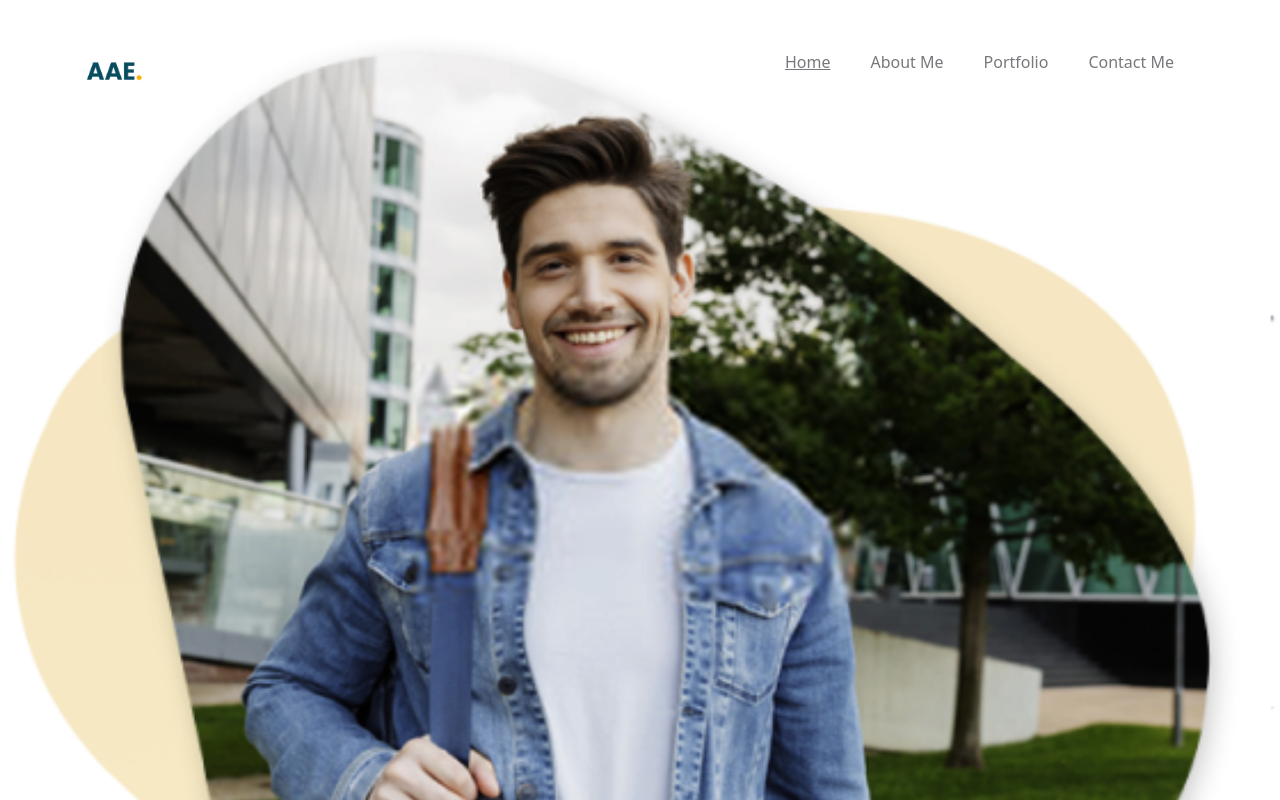
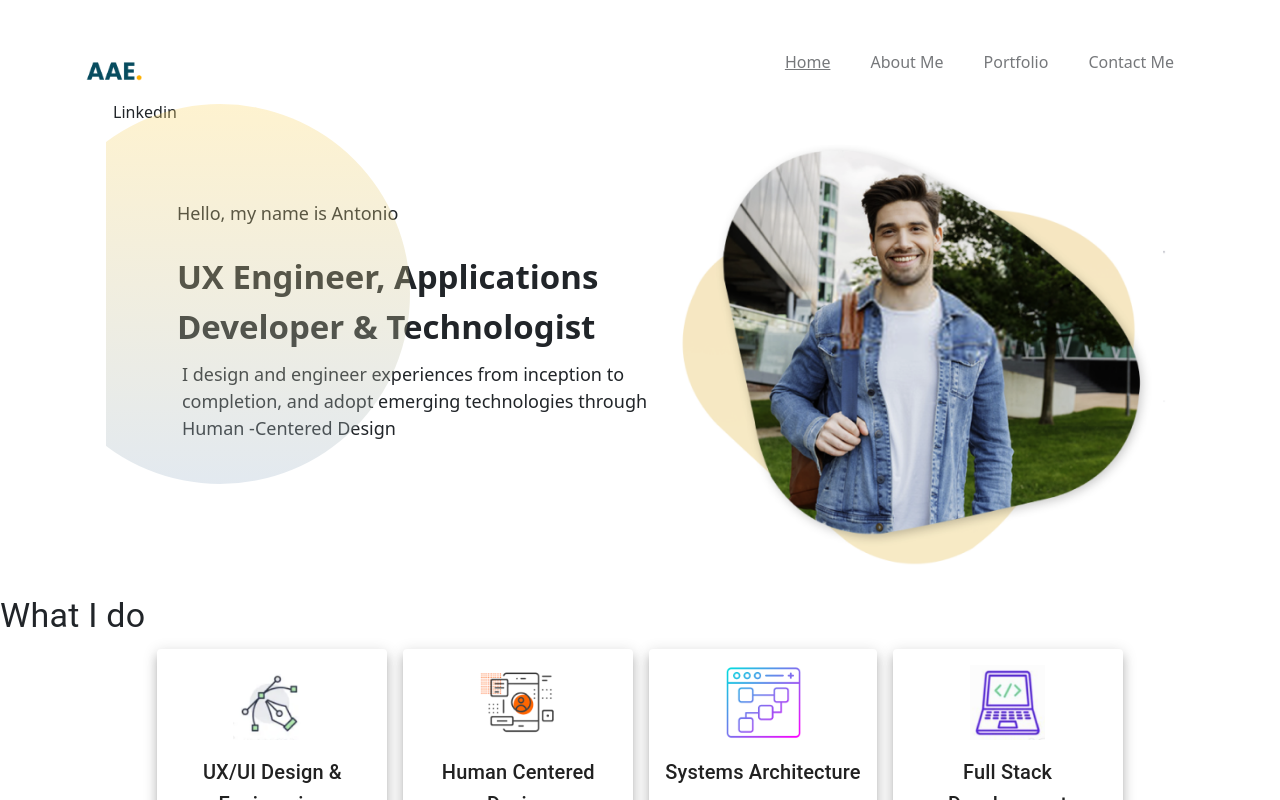
Before and after one commit to aeggermont/aae-portfolio-2023, a React (Create React App) app: page / in a window 1280 px wide. Shown: the top 800 px of the page. Built offline with nearby package versions, Linux system fonts and the light colour scheme.

Commit message:
improved styles

```diff
--- a/src/Components/landing_page/landing_page.scss
+++ b/src/Components/landing_page/landing_page.scss
@@ -1,12 +1,13 @@
 @import "../../scss/variables.scss";
 
+// Mobile devices
 @media #{$xs}{
 	.main-baner-area {
 		display: flex;
 		align-content: space-evenly;
 		text-align: center;
 		position: relative;
-		flex-direction: column;
+		flex-direction: row;
 		margin-top: 90px;
 
 		.aae-banner {
@@ -77,6 +78,7 @@
 	}
 }
 
+// High Resolution Tablets
 @media #{$lg}{
 	.main-baner-area {
 		display: flex;
@@ -89,11 +91,10 @@
 
 		.sphere-shape {
 			position: absolute;
-			top: 10%;
+			top: 13%;
 			float: left;
-			width: 440px;
-			height: 440px;
-			//margin: 20px;
+			width: 380px;
+			height: 380px;
 			margin-left: -70px;
 			shape-outside: circle(50% at 30%);
 			clip-path: circle(50% at 30%);
@@ -115,7 +116,8 @@
 
 			.banner-photo {
 				display: block;
-				width: 50%;
+				margin-top: 30px;
+				width: 490px;
 			}
 
 			#banner-image-dimension {
@@ -128,13 +130,14 @@
 				display: block;
 				//position: relative;
 				text-align: left;
-				width: 45%;
+				width: 50%;
 				margin-top: 5%;
+				margin-top: 100px;
 
 				.heading-primary-intro {
 					display: block;
 					font-size: 18px;
-					margin-bottom: px;
+					margin-bottom: 1px;
 
 				}
 
@@ -157,3 +160,92 @@
 
 	}
 }
+
+// Desktop size
+@media #{$laptop}{
+	.main-baner-area {
+		text-align: center;
+		//position: absolute
+		margin-top: 100px;
+		top: 12%;
+
+		.sphere-shape {
+			position: absolute;
+			top: 13%;
+			left: 20%;
+			float: left;
+			width: 380px;
+			height: 380px;
+			//margin: 20px;
+			margin-left: -150px;
+			shape-outside: circle(50% at 30%);
+			clip-path: circle(50% at 30%);
+			background-image: linear-gradient( #FCD561, #A0B6CC);
+			opacity: 30%;
+		}
+
+		.aae-banner {
+			position: relative;
+			top: 10%;
+			display: flex;
+			flex-direction: row-reverse;
+			//width: 90%;
+			// position: relative;
+			justify-content: center;
+
+			//margin-left: 1%;
+
+			#banner-image-dimension {
+				width: 100%;
+				height: auto;
+			}
+
+			.banner-photo {
+				display: block;
+				margin-top: 30px;
+				width: 490px;
+			}
+
+			.heading-info {
+
+				// display: block;
+				position: relative;
+				text-align:left;
+				margin-top: 100px;
+				// width: 70%;
+				display: block;
+				min-width: 500px;
+				max-width: 500px;
+
+				float: left;
+
+				.heading-primary-intro {
+
+					display: block;
+					font-size: 18px;
+					margin-bottom: 25px;
+				}
+
+				.heading-primary-main {
+					display: block;
+					font-size: 33px;
+					font-weight: 800;
+					margin-bottom: 5px;
+				}
+
+				.heading-primary-sub {
+					padding: 5px;
+					text-align: left;
+					display: block;
+					font-size: 18px;
+				}
+
+				.contact-area {
+					//background-color: #FCD561;
+					display: block;
+					margin-top: 120px;
+				}
+			}
+		}
+	}
+}
```
